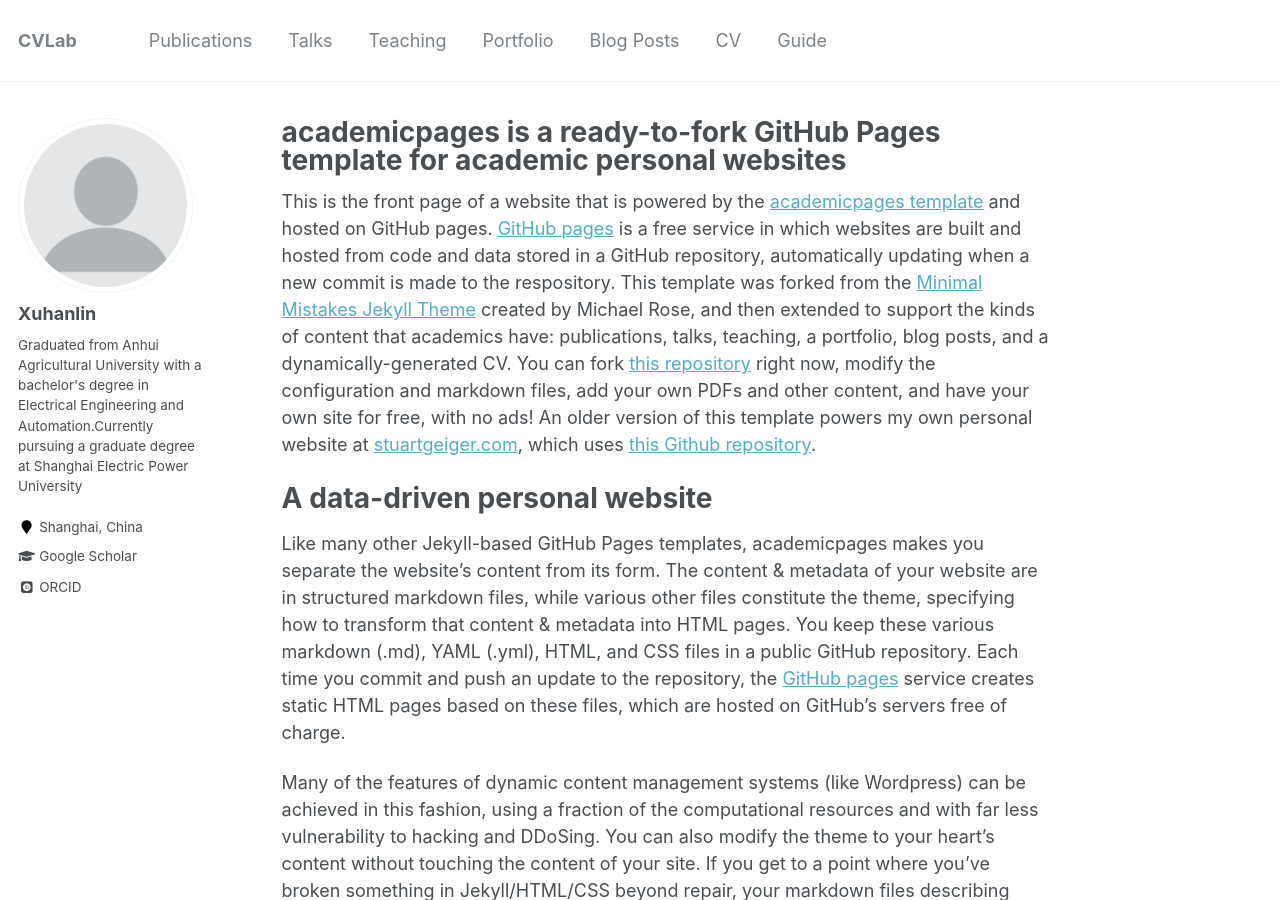
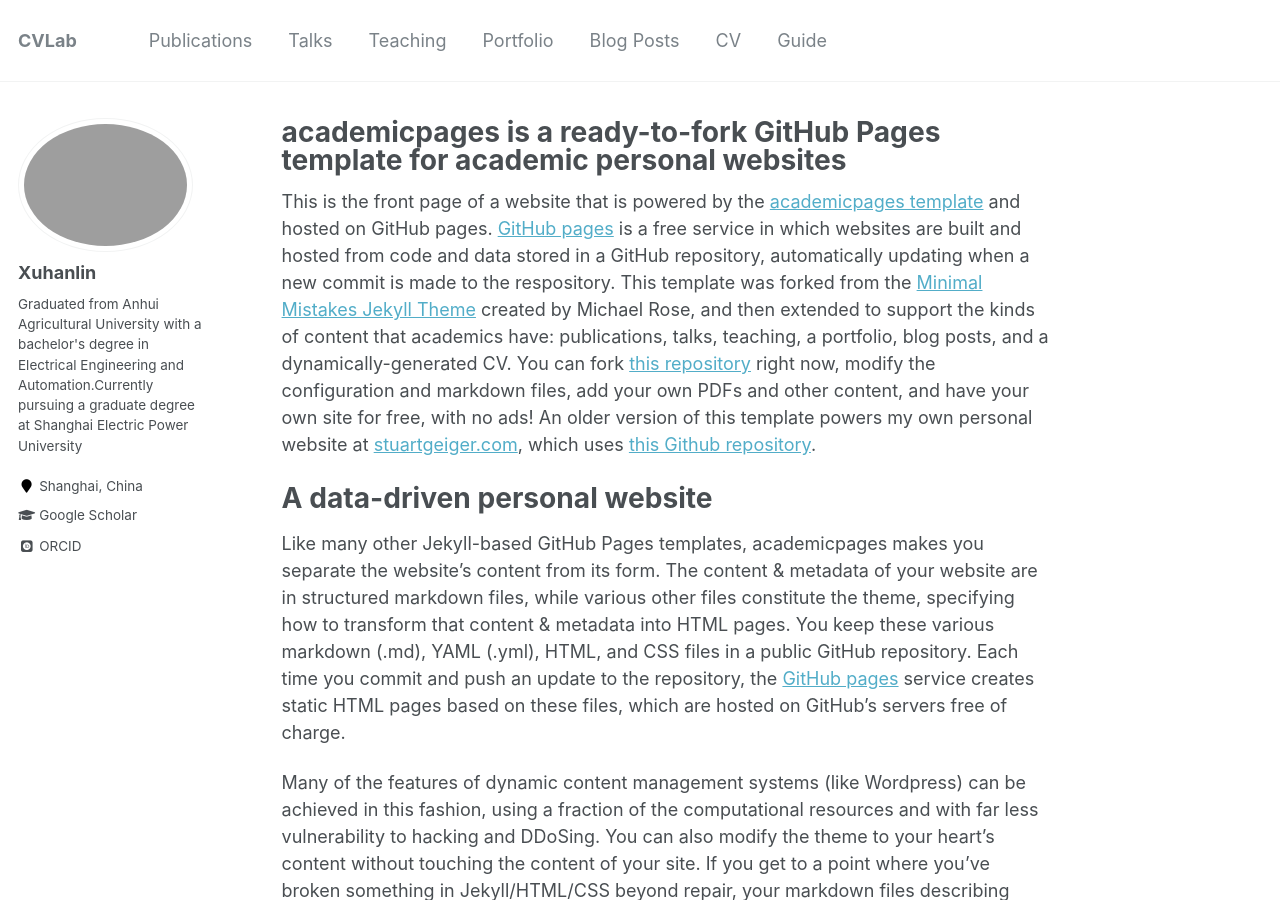
Before and after one commit to XuHanlin66839/XuHanlin66835.github.io, a Jekyll site: the page built from _pages/about.md, in a window 1280 px wide and 900 px high. Built offline with Jekyll 4.4.1, drawn with Linux system fonts in a browser that asks for light colours; some web fonts are replaced.

Commit message:
Update _config.yml

```diff
--- a/_config.yml
+++ b/_config.yml
@@ -81,7 +81,7 @@ analytics:
 # Site Author
 author:
   name             : "Xuhanlin"
-  avatar           : "profile.png"
+  avatar           : "touxiang.png"
   bio              : "Graduated from Anhui Agricultural University with a bachelor's degree in Electrical Engineering and Automation.Currently pursuing a graduate degree at Shanghai Electric Power University"
   location         : "Shanghai, China"
   employer         :
```
